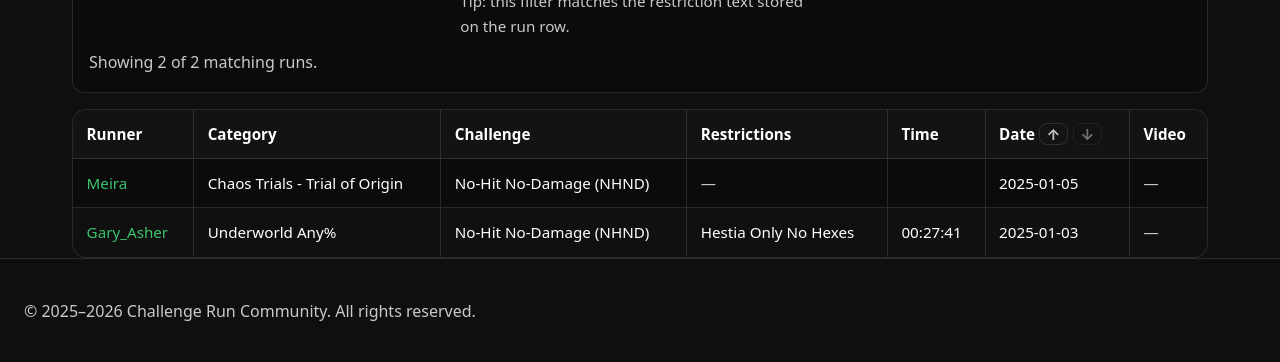
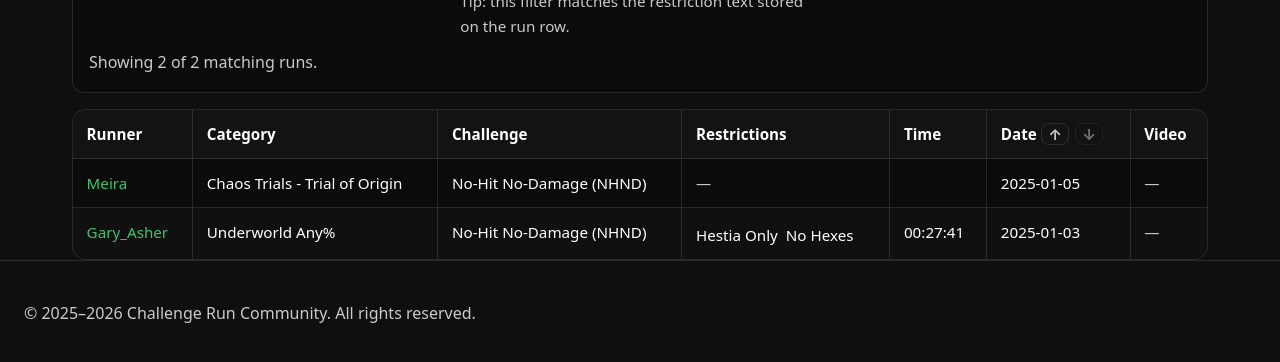
Before and after one commit to GaryAsher/challenge-run-site, a Jekyll site: the page built from games/hades-2/game-runs.md, in a window 1280 px wide. Shown: the part 447-809 px from the top of the page. Built offline with Jekyll 4.4.1, drawn with Linux system fonts in a browser that asks for light colours.

Commit message:
Update style.css

```diff
--- a/assets/style.css
+++ b/assets/style.css
@@ -995,6 +995,35 @@
 }
 
 /* ============================================================
+   Runs table: tag wrapping + column ergonomics
+   ============================================================ */
+
+.runs-table td .tag {
+  display: inline-flex;
+  align-items: center;
+  margin: 0.15rem 0.25rem 0 0;
+  max-width: 100%;
+  white-space: normal;
+}
+
+.runs-table td .tag {
+  overflow-wrap: anywhere;
+  word-break: break-word;
+}
+
+.runs-table th:nth-child(4),
+.runs-table td:nth-child(4),
+.runs-table th:nth-child(5),
+.runs-table td:nth-child(5) {
+  white-space: nowrap;
+}
+
+.runs-table td:nth-child(4),
+.runs-table td:nth-child(5) {
+  font-variant-numeric: tabular-nums;
+}
+
+/* ============================================================
    Runs: header filter caret + floating menu
    ============================================================ */
 .th-filter {
```
